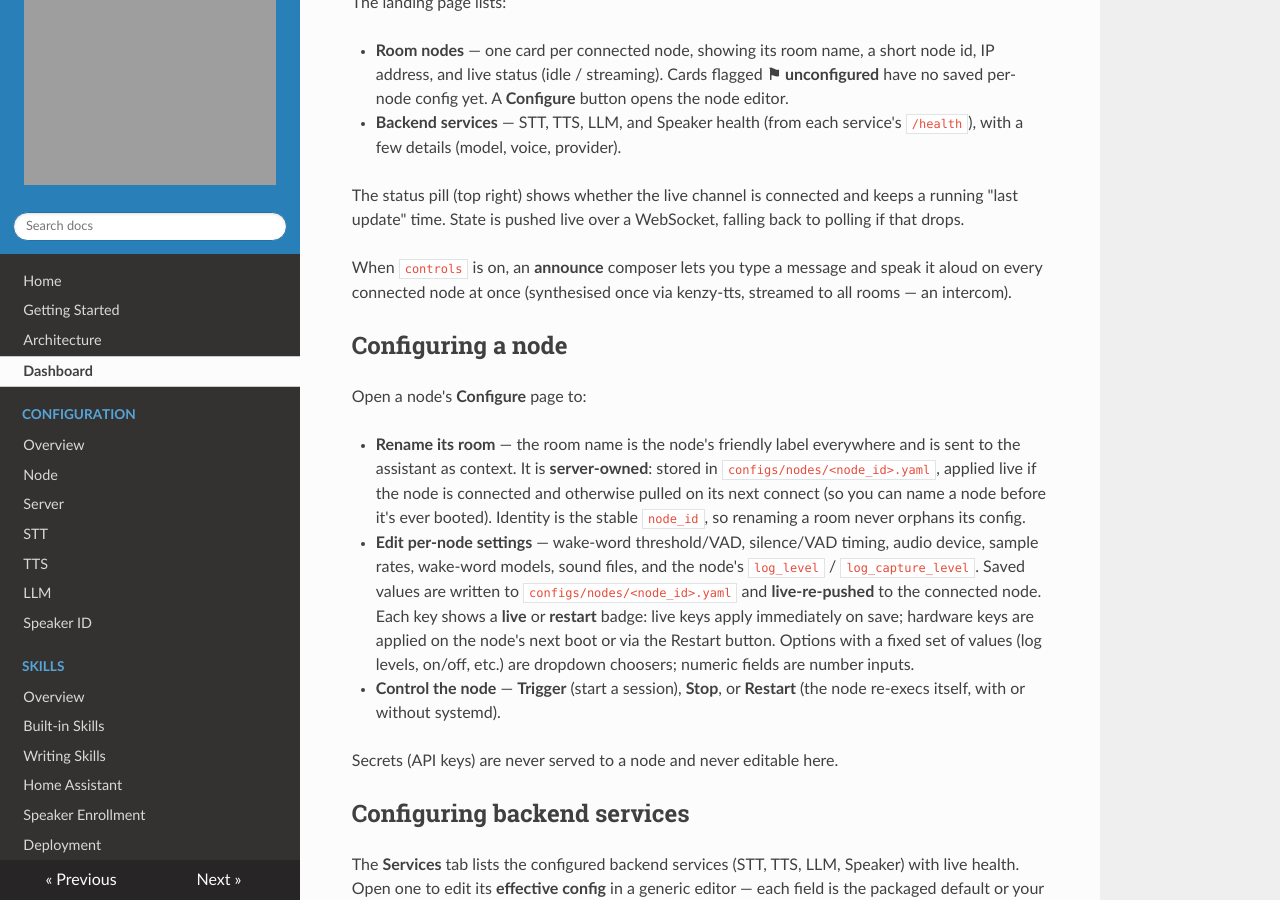
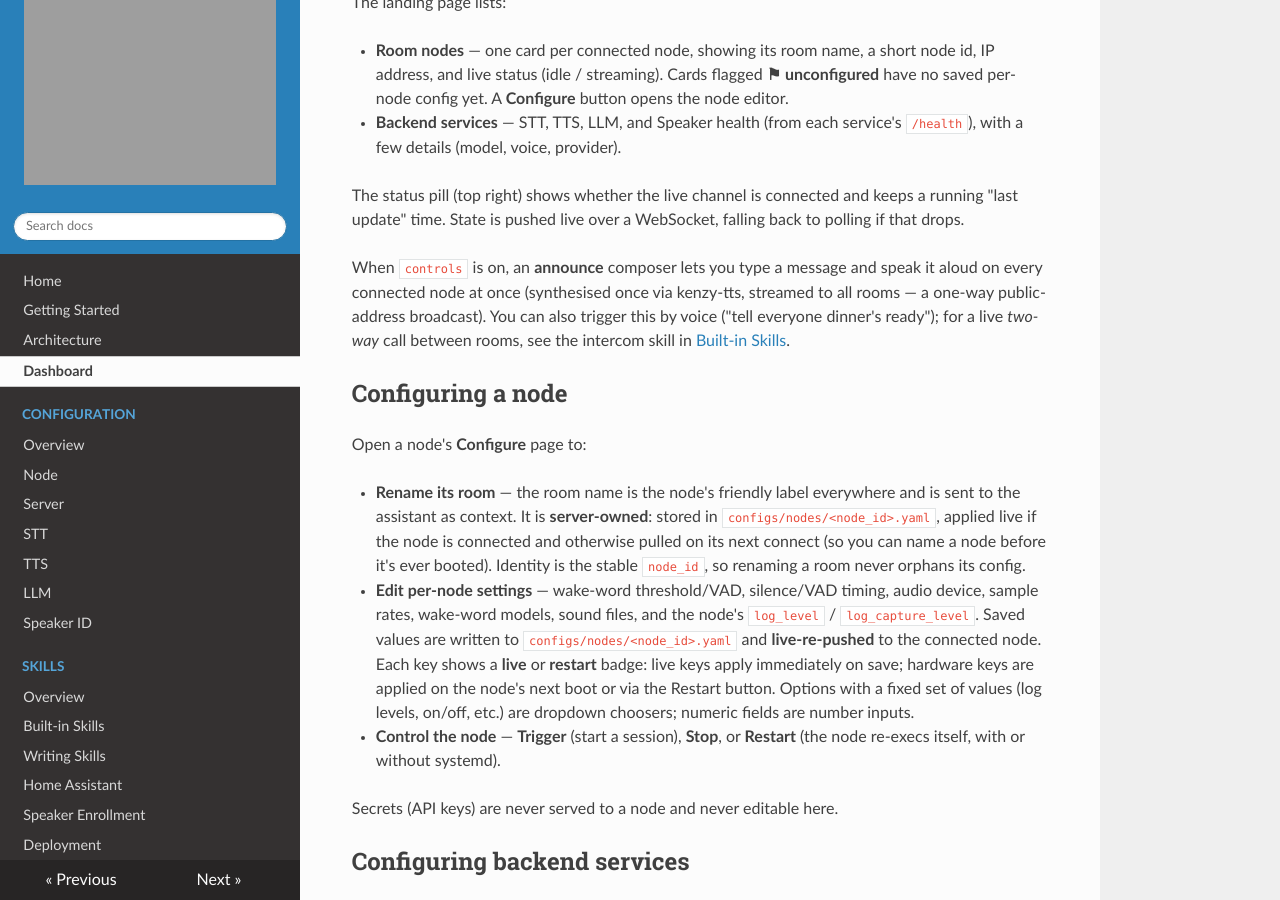
Before and after one commit to lnxusr1/kenzy, an MkDocs documentation site: the page built from docs/dashboard.md, in a window 1280 px wide and 900 px high, scrolled down 1059 px. Built offline with MkDocs 1.6.1, drawn with Linux system fonts in a browser that asks for light colours; nearby versions of some CDN libraries.

Commit message:
Docs updates

```diff
--- a/docs/dashboard.md
+++ b/docs/dashboard.md
@@ -56,7 +56,9 @@ polling if that drops.
 
 When `controls` is on, an **announce** composer lets you type a message and speak it
 aloud on every connected node at once (synthesised once via kenzy-tts, streamed to all
-rooms — an intercom).
+rooms — a one-way public-address broadcast). You can also trigger this by voice
+("tell everyone dinner's ready"); for a live *two-way* call between rooms, see the
+intercom skill in [Built-in Skills](skills/builtin.md#intercom-builtin_skillsintercompy).
 
 ## Configuring a node
 
```
Also changed, not shown: CHANGELOG.md (+2 -0 lines), docs/index.md (+1 -0 lines).
